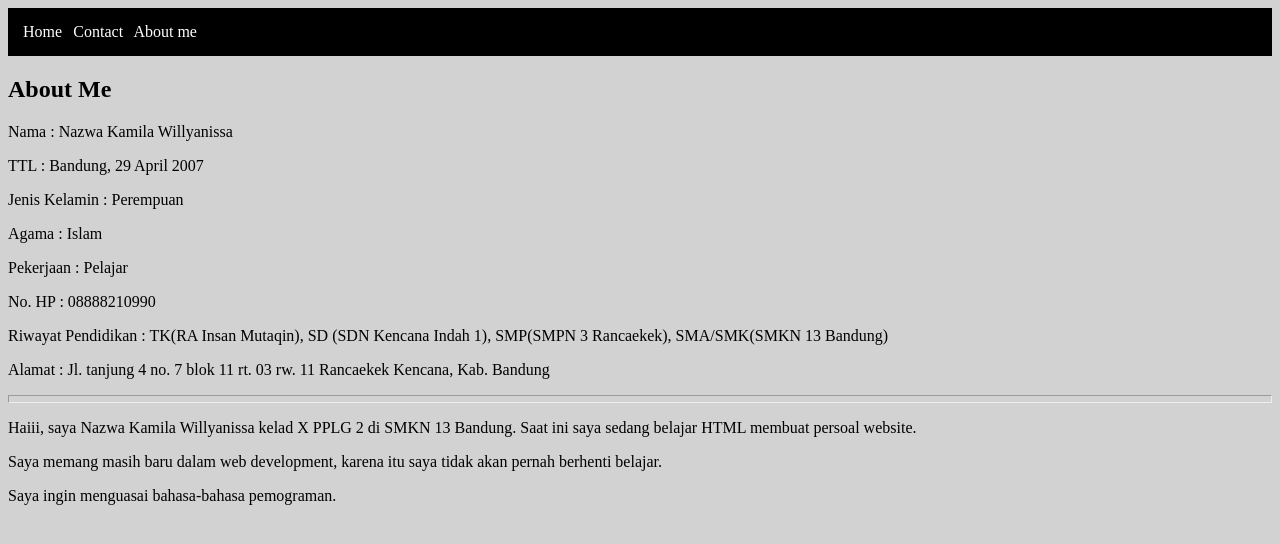
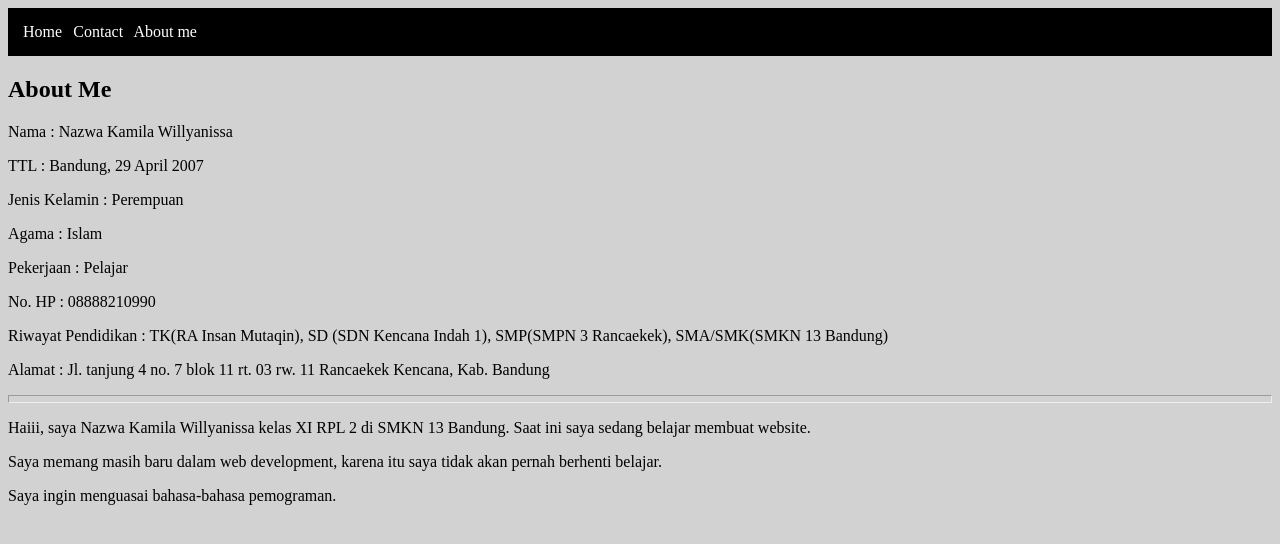
Before and after one commit to nazwakamila/nazwakamila.github.io, a plain HTML site: page about.html in a window 1280 px wide. Drawn offline with Linux system fonts and the light colour scheme.

Commit message:
first commit

```diff
--- a/about.html
+++ b/about.html
@@ -44,8 +44,8 @@
      <hr />
 
         <p>
-            Haiii, saya Nazwa Kamila Willyanissa kelad X PPLG 2 di SMKN 13 Bandung.
-            Saat ini saya sedang belajar HTML membuat persoal website.
+            Haiii, saya Nazwa Kamila Willyanissa kelas XI RPL 2 di SMKN 13 Bandung.
+            Saat ini saya sedang belajar membuat website.
         </p>
         <p>
             Saya memang masih baru dalam web development, karena itu
```
Also changed, not shown: home.html (+2 -2 lines).
